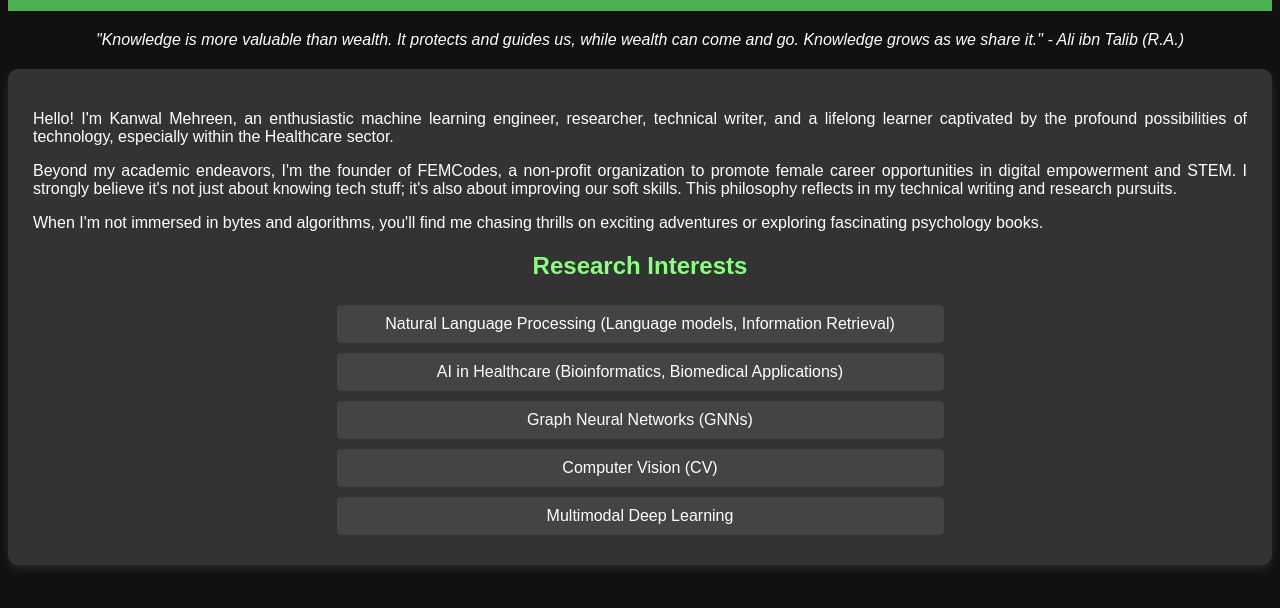
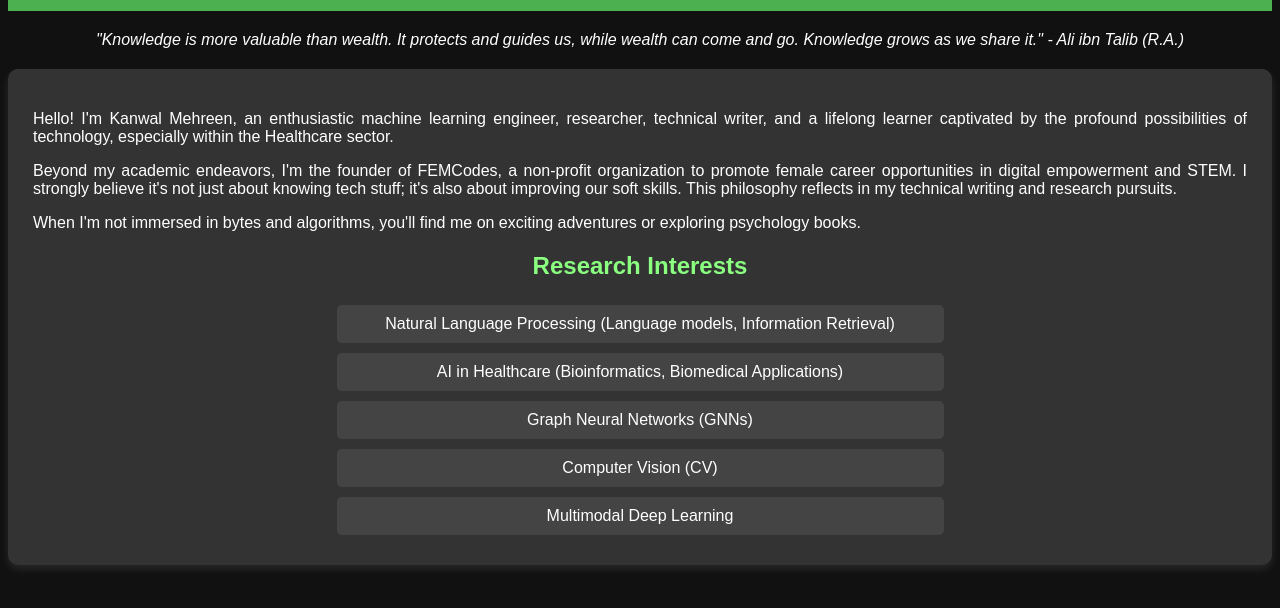
Before and after one commit to kawiiii/kanwal_portfolio_website, a plain HTML site: page home.html in a window 1280 px wide. Shown: the part 98-706 px from the top of the page. Drawn offline with Linux system fonts and the light colour scheme.

Commit message:
updated home

```diff
--- a/home.html
+++ b/home.html
@@ -96,7 +96,7 @@
             <div class="about-me">
                 <p>Hello! I'm Kanwal Mehreen, an enthusiastic machine learning engineer, researcher, technical writer, and a lifelong learner captivated by the profound possibilities of technology, especially within the Healthcare sector.</p>
                 <p>Beyond my academic endeavors, I'm the founder of FEMCodes, a non-profit organization to promote female career opportunities in digital empowerment and STEM. I strongly believe it's not just about knowing tech stuff; it's also about improving our soft skills. This philosophy reflects in my technical writing and research pursuits.</p>
-                <p>When I'm not immersed in bytes and algorithms, you'll find me chasing thrills on exciting adventures or exploring fascinating psychology books.</p>
+                <p>When I'm not immersed in bytes and algorithms, you'll find me on exciting adventures or exploring psychology books.</p>
                 <div class="research-interests">
                     <h2>Research Interests</h2>
                     <ul class="research-list">
```
